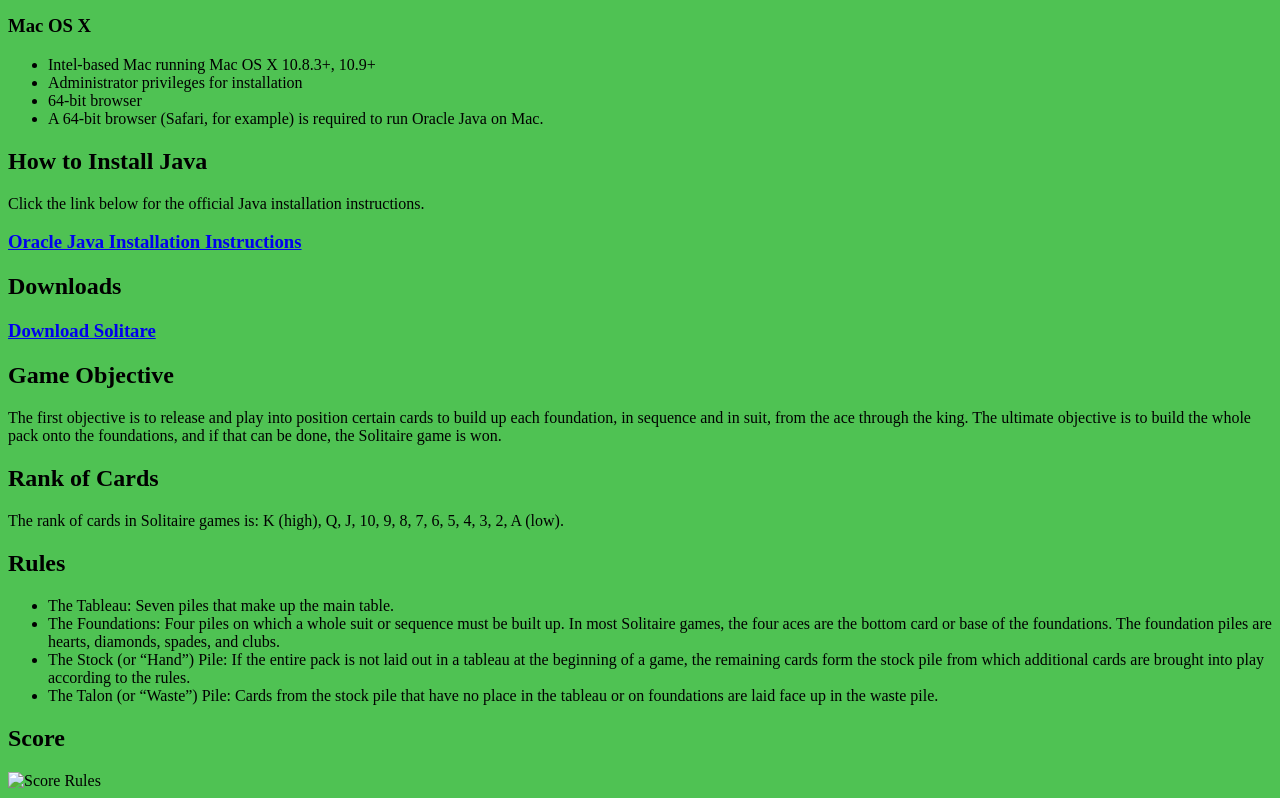
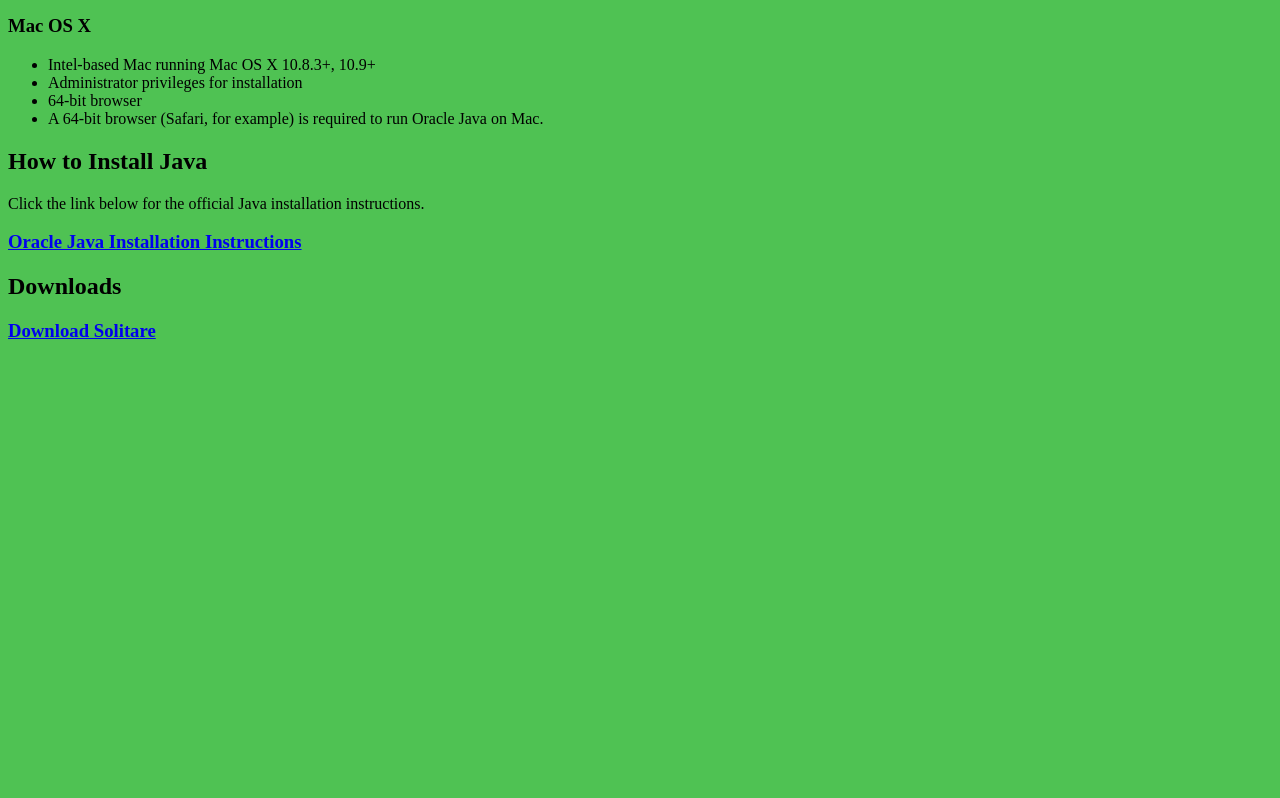
Before and after one commit to Trevor-Carson/Trevor-Carson.github.io, a plain HTML site: page index.html in a window 1280 px wide. Shown: the part 351-1149 px from the top of the page. After the commit the page ends 800 px from the top, so only its background shows below. Drawn offline with Linux system fonts and the light colour scheme.

Commit message:
update image

```diff
--- a/index.html
+++ b/index.html
@@ -1,18 +1,11 @@
 <!DOCTYPE html>
 <html lang="en" dir="ltr">
     <head>
-        <!-- <link rel="stylesheet" href="resources/css/reset.css">
-        <link rel="stylesheet" href="resources/css/style.css"> -->
         <title>22W_CST8334_450 Software Development Project</title>
         <style>
             body {
-                background: rgba(35, 179, 40, 0.8) /* Green background with 30% opacity */
-              /* background-image: url("resources/images/victory.png");
-              opacity: 3.5; */
-              /* background-repeat: no-repeat; */
-
-            ;
-}
+                background: rgba(35, 179, 40, 0.8);
+            }
         </style>
     </head>
     <body>
@@ -47,18 +40,5 @@
         <a href="https://www.java.com/en/download/help/windows_manual_download.html"><h3>Oracle Java Installation Instructions</h3></a>
         <h2>Downloads</h2>
         <a href="https://drive.google.com/file/d/1oj1LurGSnYHKJKQsUgEQzBr1OyZCynn2/view"><h3>Download Solitare</h3></a>
-        <h2>Game Objective</h2>
-        <p>The first objective is to release and play into position certain cards to build up each foundation, in sequence and in suit, from the ace through the king. The ultimate objective is to build the whole pack onto the foundations, and if that can be done, the Solitaire game is won.</p>
-        <h2>Rank of Cards</h2>
-        <p>The rank of cards in Solitaire games is: K (high), Q, J, 10, 9, 8, 7, 6, 5, 4, 3, 2, A (low).</p>
-        <h2>Rules</h2>
-        <ul>
-            <li>The Tableau: Seven piles that make up the main table.</li>
-            <li>The Foundations: Four piles on which a whole suit or sequence must be built up. In most Solitaire games, the four aces are the bottom card or base of the foundations. The foundation piles are hearts, diamonds, spades, and clubs.</li>
-            <li>The Stock (or “Hand”) Pile: If the entire pack is not laid out in a tableau at the beginning of a game, the remaining cards form the stock pile from which additional cards are brought into play according to the rules.</li>
-            <li>The Talon (or “Waste”) Pile: Cards from the stock pile that have no place in the tableau or on foundations are laid face up in the waste pile.</li>
-        </ul>
-        <h2>Score</h2>
-        <img src="resources/images/score.png" alt="Score Rules">
     </body>
 </html>
```
Also changed, not shown: resources/images/scoring.jpg (renamed from resources/images/Score.jpg).
